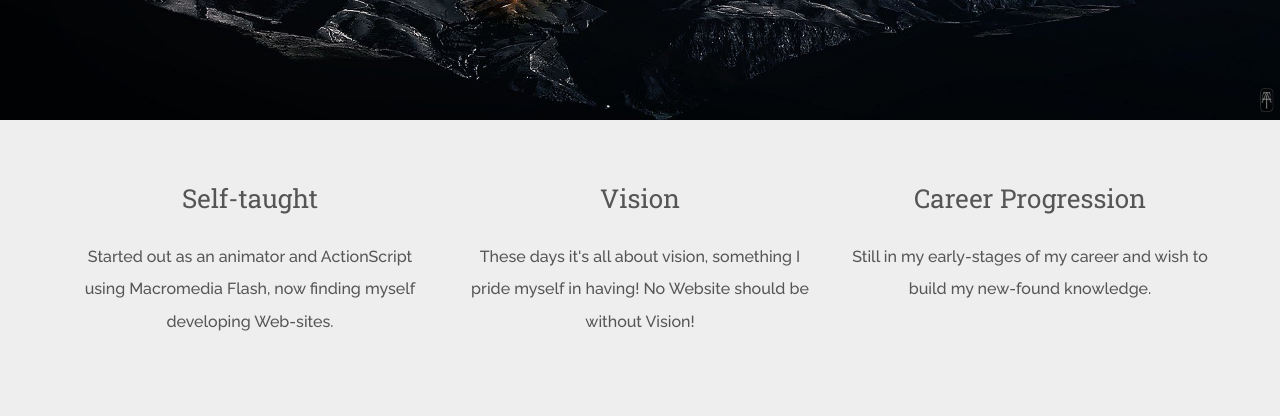
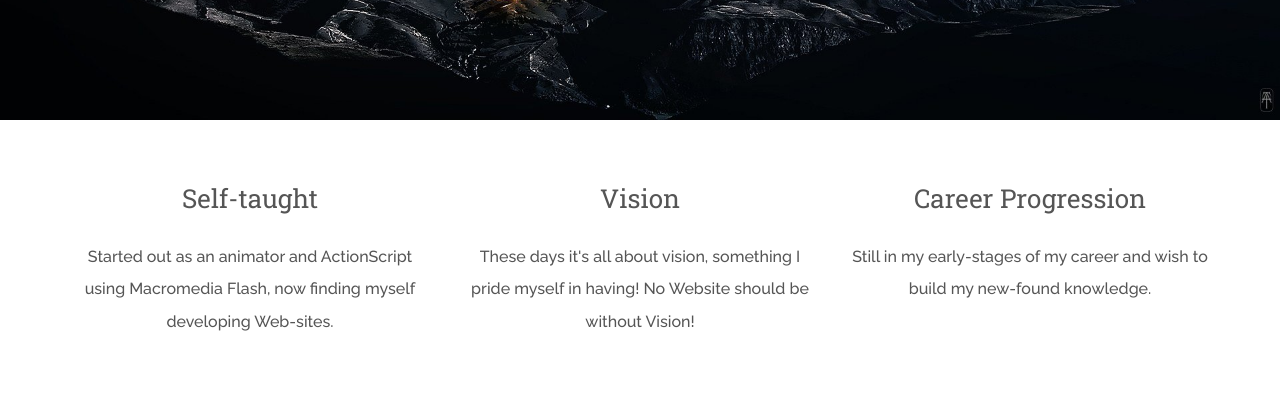
Before and after one commit to E-Hussain06/E-Hussain06.github.io, a plain HTML site: page index.html in a window 1280 px wide. Shown: the part 680-1096 px from the top of the page. Drawn offline with Linux system fonts and the light colour scheme; grey boxes are pictures that could not be loaded; some icons are missing.

Commit message:
Update content.css

```diff
--- a/assets/css/content/content.css
+++ b/assets/css/content/content.css
@@ -1,8 +1,3 @@
-* {
-    padding:0;
-    margin:0;
-}
-a {text-decoration:none;}
 .number .container-fluid {
     background-image: url('../../img/jumbotron.png');
     background-repeat: no-repeat;
@@ -42,4 +37,6 @@ a {text-decoration:none;}
 .prefooter p {
     color: #FFFFFF;
 }
-#mantra, #exp {background-color:#EEE;}
+#email, #mob-num {
+    color:#a3a3a3;
+}
```
